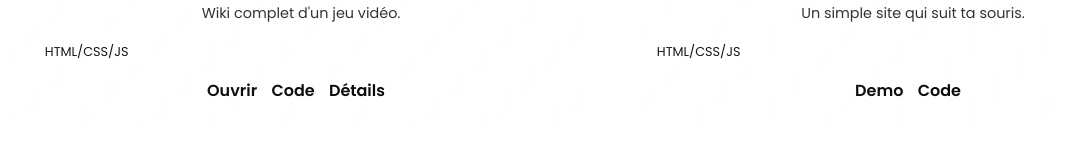
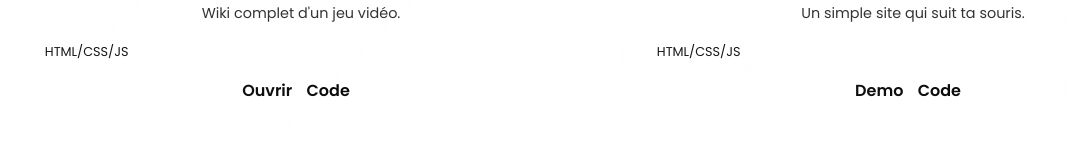
Before and after one commit to Homerofsteel/Portfolio, a plain HTML site: page index.html in a window 1280 px wide. Shown: the part 2102-2267 px from the top of the page, without its empty margins (33-1101 px from the left). Drawn offline with nearby package versions, Linux system fonts and the light colour scheme.

Commit message:
removed the details button

```diff
--- a/index.html
+++ b/index.html
@@ -173,7 +173,7 @@
         <div class="project-links">
           <a href="https://sharwiki.com" target="_blank" data-i18n="open"></a>
           <a href="https://github.com/Homerofsteel/SharWiki" target="_blank">Code</a>
-          <a href="projets/sharwiki.html" class="btn-small" data-i18n="details"></a>
+          <!-- <a href="projets/sharwiki.html" class="btn-small" data-i18n="details"></a> -->
         </div>
       </div>
 
```
